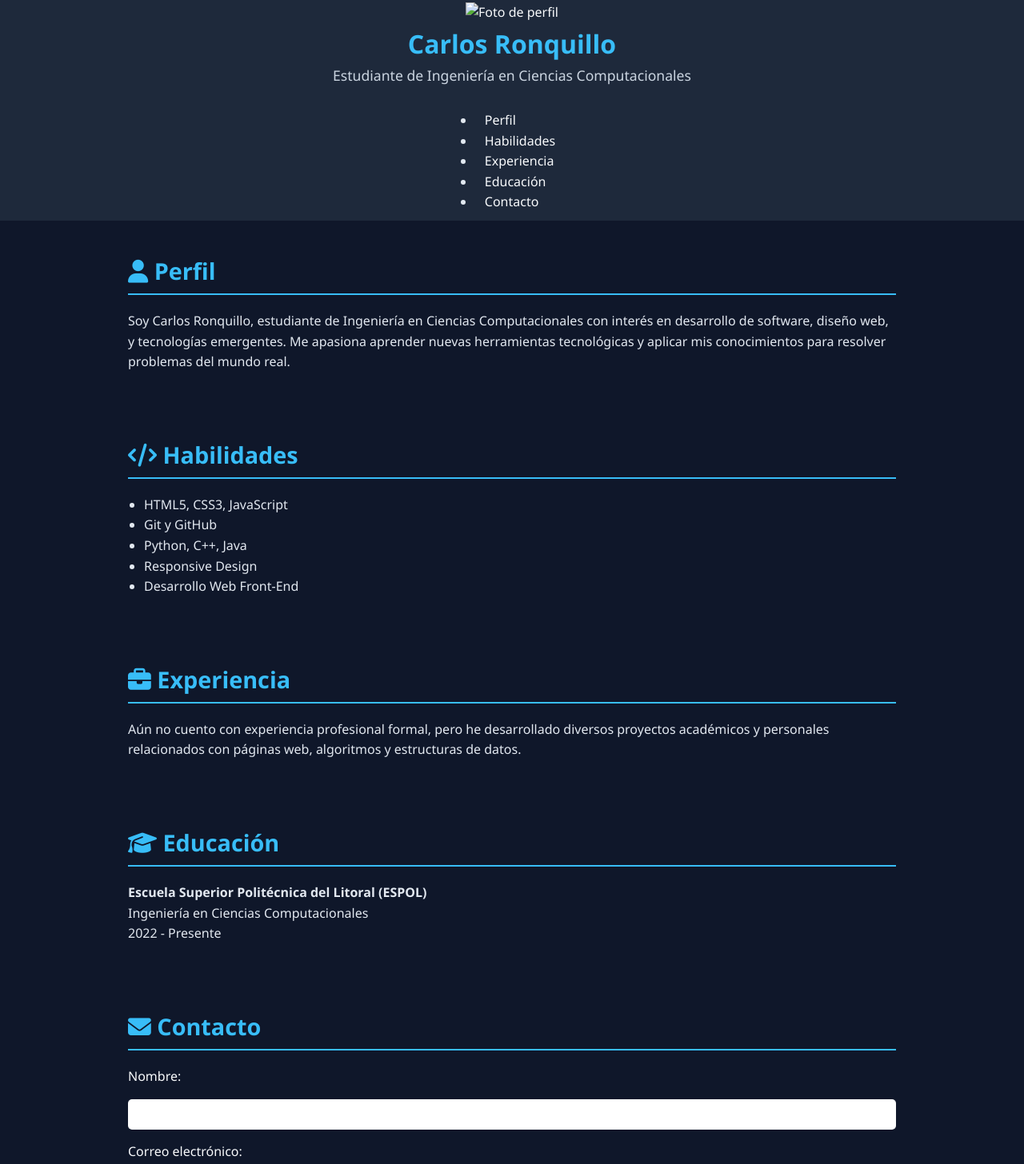
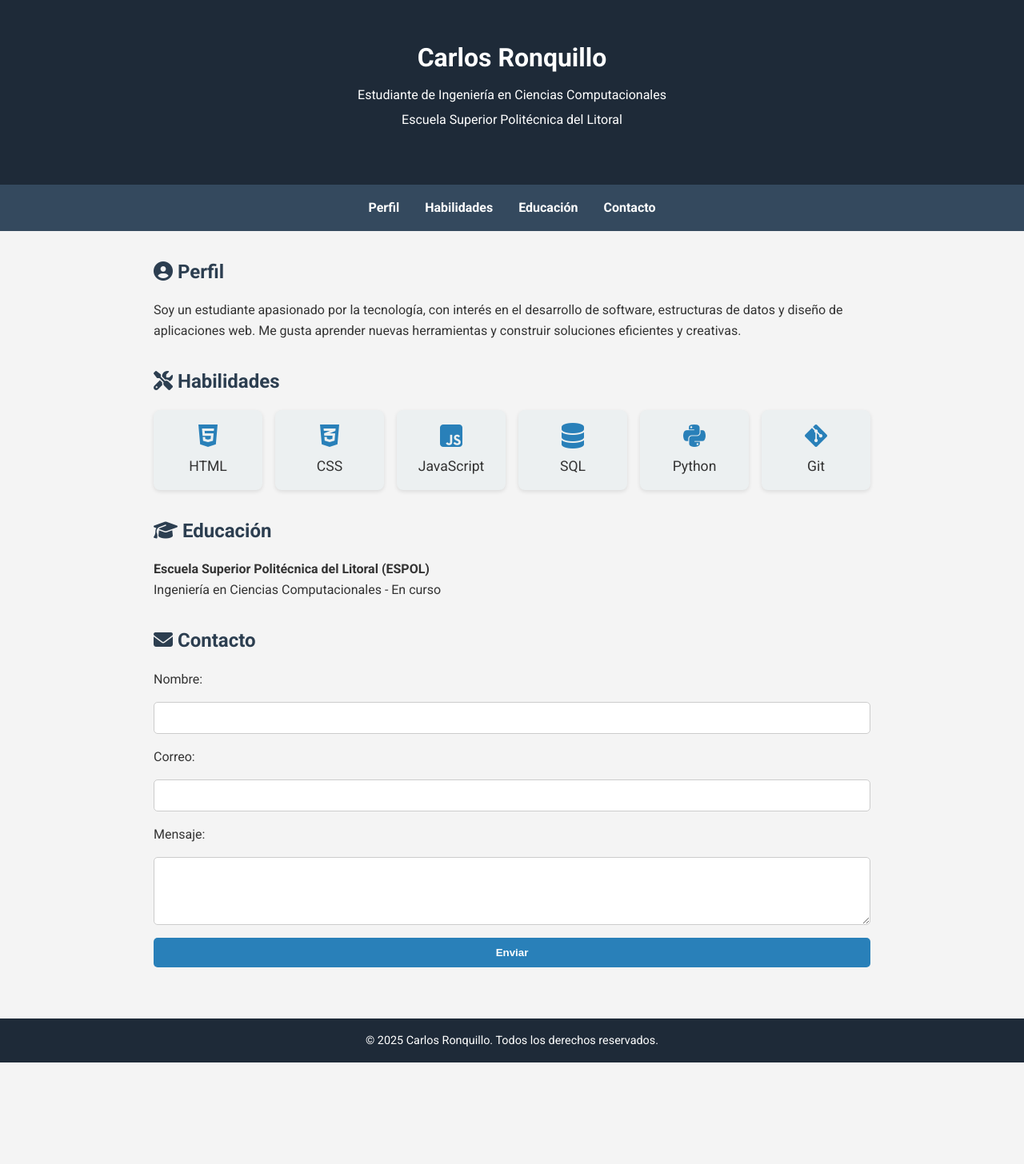
Before and after one commit to carrbrus/curriculum, a plain HTML site: page index.html in a window 1280 px wide. Shown: the part 17-1473 px from the top of the page at 80% size. After the commit the page ends 1346 px from the top, so only its background shows below. Drawn offline with Linux system fonts and the light colour scheme; files that its build step writes are made by us from their sources.

Commit message:
cambios index y style

```diff
--- a/index.html
+++ b/index.html
@@ -3,27 +3,26 @@
 <head>
   <meta charset="UTF-8" />
   <meta name="viewport" content="width=device-width, initial-scale=1.0" />
-  <title>Carlos Ronquillo - CV</title>
+  <title>Carlos Ronquillo - Portafolio</title>
   <link rel="stylesheet" href="style.css" />
-  <link rel="preconnect" href="https://fonts.googleapis.com">
-  <link rel="preconnect" href="https://fonts.gstatic.com" crossorigin>
-  <link href="https://fonts.googleapis.com/css2?family=Inter:wght@300;400;700&display=swap" rel="stylesheet">
-  <script src="https://kit.fontawesome.com/a2d9d5b6a0.js" crossorigin="anonymous"></script>
+  <link rel="preconnect" href="https://fonts.googleapis.com" />
+  <link rel="preconnect" href="https://fonts.gstatic.com" crossorigin />
+  <link href="https://fonts.googleapis.com/css2?family=Roboto:wght@400;700&display=swap" rel="stylesheet" />
+  <script src="https://kit.fontawesome.com/a076d05399.js" crossorigin="anonymous"></script>
 </head>
 <body>
   <header>
-    <div class="container header-content">
-      <img src="me.jpg" alt="Foto de perfil" class="profile-img">
+    <div class="container">
       <h1>Carlos Ronquillo</h1>
       <p>Estudiante de Ingeniería en Ciencias Computacionales</p>
+      <p>Escuela Superior Politécnica del Litoral</p>
     </div>
   </header>
 
   <nav>
-    <ul class="nav-menu">
+    <ul>
       <li><a href="#perfil">Perfil</a></li>
       <li><a href="#habilidades">Habilidades</a></li>
-      <li><a href="#experiencia">Experiencia</a></li>
       <li><a href="#educacion">Educación</a></li>
       <li><a href="#contacto">Contacto</a></li>
     </ul>
@@ -31,40 +30,36 @@
 
   <main class="container">
     <section id="perfil">
-      <h2><i class="fas fa-user"></i> Perfil</h2>
-      <p>Soy Carlos Ronquillo, estudiante de Ingeniería en Ciencias Computacionales con interés en desarrollo de software, diseño web, y tecnologías emergentes. Me apasiona aprender nuevas herramientas tecnológicas y aplicar mis conocimientos para resolver problemas del mundo real.</p>
+      <h2><i class="fas fa-user-circle"></i> Perfil</h2>
+      <p>Soy un estudiante apasionado por la tecnología, con interés en el desarrollo de software, estructuras de datos y diseño de aplicaciones web. Me gusta aprender nuevas herramientas y construir soluciones eficientes y creativas.</p>
     </section>
 
     <section id="habilidades">
-      <h2><i class="fas fa-code"></i> Habilidades</h2>
-      <ul class="skills">
-        <li>HTML5, CSS3, JavaScript</li>
-        <li>Git y GitHub</li>
-        <li>Python, C++, Java</li>
-        <li>Responsive Design</li>
-        <li>Desarrollo Web Front-End</li>
+      <h2><i class="fas fa-tools"></i> Habilidades</h2>
+      <ul class="skills-grid">
+        <li><i class="fab fa-html5"></i> HTML</li>
+        <li><i class="fab fa-css3-alt"></i> CSS</li>
+        <li><i class="fab fa-js-square"></i> JavaScript</li>
+        <li><i class="fas fa-database"></i> SQL</li>
+        <li><i class="fab fa-python"></i> Python</li>
+        <li><i class="fab fa-git-alt"></i> Git</li>
       </ul>
-    </section>
-
-    <section id="experiencia">
-      <h2><i class="fas fa-briefcase"></i> Experiencia</h2>
-      <p>Aún no cuento con experiencia profesional formal, pero he desarrollado diversos proyectos académicos y personales relacionados con páginas web, algoritmos y estructuras de datos.</p>
     </section>
 
     <section id="educacion">
       <h2><i class="fas fa-graduation-cap"></i> Educación</h2>
       <p><strong>Escuela Superior Politécnica del Litoral (ESPOL)</strong></p>
-      <p>Ingeniería en Ciencias Computacionales<br />2022 - Presente</p>
+      <p>Ingeniería en Ciencias Computacionales - En curso</p>
     </section>
 
     <section id="contacto">
       <h2><i class="fas fa-envelope"></i> Contacto</h2>
-      <form action="#" method="post">
+      <form>
         <label for="nombre">Nombre:</label>
-        <input type="text" id="nombre" name="nombre" required>
+        <input type="text" id="nombre" name="nombre" required />
 
-        <label for="email">Correo electrónico:</label>
-        <input type="email" id="email" name="email" required>
+        <label for="email">Correo:</label>
+        <input type="email" id="email" name="email" required />
 
         <label for="mensaje">Mensaje:</label>
         <textarea id="mensaje" name="mensaje" rows="4" required></textarea>
--- a/stylesheets/style.css
+++ b/stylesheets/style.css
@@ -1,165 +1,147 @@
-/* General Reset */
+/* General */
 * {
   margin: 0;
   padding: 0;
   box-sizing: border-box;
 }
 
-html {
-  scroll-behavior: smooth;
-}
-
 body {
-  font-family: 'Segoe UI', Tahoma, Geneva, Verdana, sans-serif;
-  background-color: #0f172a;
-  color: #f8fafc;
+  font-family: 'Roboto', sans-serif;
   line-height: 1.6;
+  background: #f4f4f4;
+  color: #333;
 }
 
 /* Header */
 header {
-  background-color: #1e293b;
-  padding: 20px 0;
+  background: #1e2a38;
+  color: #fff;
+  padding: 2rem 0;
   text-align: center;
-  box-shadow: 0 4px 6px rgba(0,0,0,0.1);
 }
 
 header h1 {
-  font-size: 2rem;
-  color: #38bdf8;
+  margin-bottom: 0.5rem;
 }
 
 header p {
-  font-size: 1.1rem;
-  color: #cbd5e1;
+  margin-bottom: 0.3rem;
+  font-size: 1rem;
 }
 
-/* Navigation */
+/* Nav */
 nav {
-  background-color: #1e293b;
+  background: #34495e;
+  padding: 1rem;
+}
+
+nav ul {
   display: flex;
   justify-content: center;
-  gap: 20px;
   flex-wrap: wrap;
-  padding: 10px;
+  list-style: none;
 }
 
-nav a {
-  color: #f8fafc;
-  text-decoration: none;
-  font-weight: 500;
-  padding: 8px 12px;
-  border-radius: 5px;
-  transition: background 0.3s;
+nav ul li {
+  margin: 0 1rem;
 }
 
-nav a:hover {
-  background-color: #334155;
+nav ul li a {
+  color: #fff;
+  text-decoration: none;
+  font-weight: bold;
+}
+
+nav ul li a:hover {
+  color: #f39c12;
+}
+
+/* Main container */
+.container {
+  max-width: 960px;
+  margin: auto;
+  padding: 2rem;
 }
 
 /* Sections */
 section {
-  padding: 40px 20px;
-  max-width: 1000px;
-  margin: auto;
+  margin-bottom: 2rem;
 }
 
 section h2 {
-  color: #38bdf8;
-  margin-bottom: 20px;
-  font-size: 1.8rem;
-  border-bottom: 2px solid #38bdf8;
-  padding-bottom: 5px;
+  margin-bottom: 1rem;
+  color: #2c3e50;
+  font-size: 1.5rem;
 }
 
-section p, li {
-  font-size: 1rem;
-  color: #e2e8f0;
+.skills-grid {
+  display: grid;
+  grid-template-columns: repeat(auto-fit, minmax(120px, 1fr));
+  gap: 1rem;
+  list-style: none;
+  padding: 0;
 }
 
-ul {
-  list-style-type: disc;
-  padding-left: 20px;
+.skills-grid li {
+  background: #ecf0f1;
+  padding: 1rem;
+  text-align: center;
+  border-radius: 8px;
+  font-size: 1.1rem;
+  box-shadow: 0 2px 5px rgba(0,0,0,0.1);
 }
 
-/* Skills */
-.skills ul {
-  display: grid;
-  grid-template-columns: repeat(auto-fit, minmax(150px, 1fr));
-  gap: 10px;
+.skills-grid i {
+  display: block;
+  font-size: 2rem;
+  margin-bottom: 0.5rem;
+  color: #2980b9;
 }
 
-/* Projects */
-.projects article {
-  background-color: #1e293b;
-  padding: 15px;
-  margin-bottom: 20px;
-  border-radius: 10px;
-  box-shadow: 0 0 10px #0ea5e9;
-}
-
-.projects h3 {
-  color: #f472b6;
-}
-
-/* Contact */
+/* Form */
 form {
-  display: flex;
-  flex-direction: column;
-  gap: 15px;
+  display: grid;
+  gap: 1rem;
 }
 
 input, textarea {
-  padding: 10px;
-  border: none;
+  width: 100%;
+  padding: 0.7rem;
+  border: 1px solid #ccc;
   border-radius: 5px;
-  font-size: 1rem;
-}
-
-input:focus, textarea:focus {
-  outline: 2px solid #38bdf8;
 }
 
 button {
-  padding: 10px;
-  background-color: #38bdf8;
-  color: #0f172a;
-  font-weight: bold;
+  padding: 0.7rem;
+  background: #2980b9;
+  color: white;
   border: none;
   border-radius: 5px;
   cursor: pointer;
-  transition: background 0.3s;
+  font-weight: bold;
 }
 
 button:hover {
-  background-color: #0ea5e9;
+  background: #3498db;
 }
 
 /* Footer */
 footer {
-  background-color: #1e293b;
+  background: #1e2a38;
+  color: #fff;
   text-align: center;
-  padding: 20px;
+  padding: 1rem;
   font-size: 0.9rem;
-  color: #94a3b8;
 }
 
 /* Responsive */
-@media (max-width: 768px) {
-  header h1 {
-    font-size: 1.5rem;
-  }
-
-  nav {
+@media (max-width: 600px) {
+  nav ul {
     flex-direction: column;
     align-items: center;
   }
 
-  .skills ul {
-    grid-template-columns: 1fr;
-  }
-
-  section {
-    padding: 20px 10px;
+  .skills-grid {
+    grid-template-columns: repeat(auto-fit, minmax(100px, 1fr));
   }
 }
```
